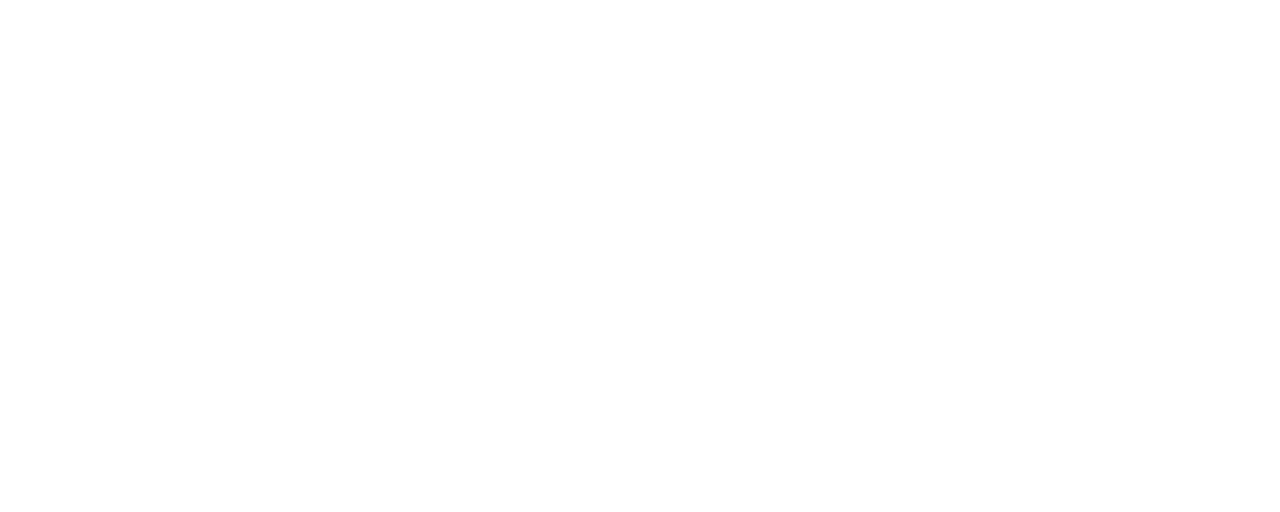
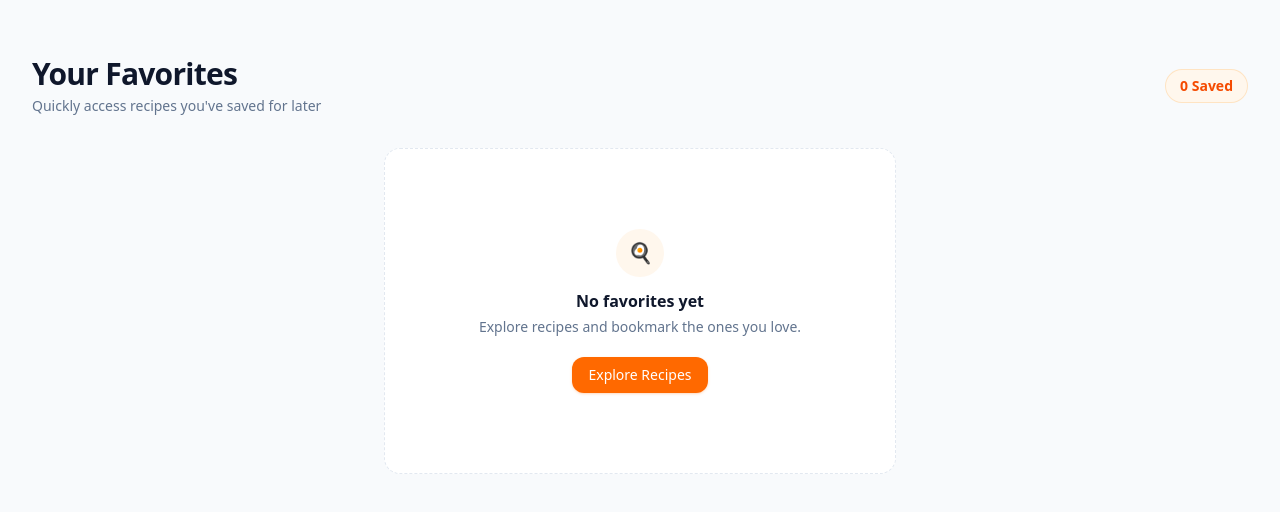
Before and after one commit to Eazybel/Fridge-Stalker, a Next.js app in the folder fridgestalker/: page /favorites in a window 1280 px wide. Shown: the top 512 px of the page. Built offline with nearby package versions, Linux system fonts and the light colour scheme.

Commit message:
feat: enhance FavoritesPage layout and add empty state message

```diff
--- a/fridgestalker/src/app/(routes)/favorites/page.tsx
+++ b/fridgestalker/src/app/(routes)/favorites/page.tsx
@@ -1,49 +1,119 @@
 "use client"
-import {useEffect,useState} from 'react'
+import { useEffect, useState } from 'react'
 import Image from "next/image"
 import Link from "next/link"
 import HeaderFavorite from '@/app/components/Header/HeaderFavorite'
-export default function page() {
-  const [mealIds,setMealIds]=useState<string[]>([])
-  const [mealNames,setMealNames]=useState<string[]>([])
-  const [mealThumbs,setMealThumbs]=useState<string[]>([])
-useEffect(()=>{
-const mealData=Object.keys(localStorage)
-const mealsId:string[]=[]
-const mealsName:string[]=[]
-const mealsThumb:string[]=[]
-mealData.forEach(meal=>{
-  mealsId.push(meal.split(",")[0])
-  mealsName.push(meal.split(",")[1])
-  mealsThumb.push(meal.split(",")[2])
+
+export default function FavoritesPage() {
+  const [mealIds, setMealIds] = useState<string[]>([])
+  const [mealNames, setMealNames] = useState<string[]>([])
+  const [mealThumbs, setMealThumbs] = useState<string[]>([])
+
+  useEffect(() => {
+    const mealData = Object.keys(localStorage)
+    const mealsId: string[] = []
+    const mealsName: string[] = []
+    const mealsThumb: string[] = []
+
+    mealData.forEach(meal => {
+      // Safety check: only parse keys that follow your comma format
+      if (meal.includes(",")) {
+        const parts = meal.split(",")
+        mealsId.push(parts[0])
+        mealsName.push(parts[1])
+        mealsThumb.push(parts[2])
+      }
     })
+
     setMealNames(mealsName)
     setMealIds(mealsId)
     setMealThumbs(mealsThumb)
+  }, [])
 
-},[])
   return (
+    <div className="min-h-screen bg-slate-50 pb-16">
+      <HeaderFavorite />
+
+      <main className="max-w-7xl mx-auto px-4 sm:px-6 lg:px-8 mt-8">
+        {/* Page Header */}
+        <div className="flex items-center justify-between mb-8">
           <div>
-      <HeaderFavorite/>
-        {
-          mealIds.map((meal,index)=>{
-              return  <div key={index}>
+            <h1 className="text-2xl sm:text-3xl font-bold text-slate-900 tracking-tight">
+              Your Favorites
+            </h1>
+            <p className="text-sm text-slate-500 mt-1">
+              Quickly access recipes you&apos;ve saved for later
+            </p>
+          </div>
+          <span className="text-sm font-semibold text-orange-600 bg-orange-50 border border-orange-200/60 px-3.5 py-1.5 rounded-full">
+            {mealIds.length} Saved
+          </span>
+        </div>
+
+        {/* Empty State */}
+        {mealIds.length === 0 ? (
+          <div className="text-center py-20 bg-white rounded-2xl border border-slate-200 border-dashed max-w-lg mx-auto">
+            <div className="w-12 h-12 rounded-full bg-orange-50 flex items-center justify-center text-orange-500 mx-auto mb-3 text-xl font-bold">
+              🍳
+            </div>
+            <h3 className="text-base font-semibold text-slate-900">No favorites yet</h3>
+            <p className="text-sm text-slate-500 mt-1 mb-5">Explore recipes and bookmark the ones you love.</p>
+            <Link
+              href="/"
+              className="inline-flex items-center justify-center px-4 py-2 bg-orange-500 hover:bg-orange-600 text-white font-medium text-sm rounded-xl transition-colors shadow-sm shadow-orange-500/20"
+            >
+              Explore Recipes
+            </Link>
+          </div>
+        ) : (
+          /* Cards Grid */
+          <div className="grid grid-cols-1 sm:grid-cols-2 md:grid-cols-3 lg:grid-cols-4 gap-6">
+            {mealIds.map((meal, index) => {
+              return (
+                <div
+                  key={index}
+                  className="bg-white rounded-2xl shadow-xs border border-slate-200/80 overflow-hidden hover:shadow-md hover:border-orange-200 transition-all flex flex-col justify-between group"
+                >
+                  <div>
+                    {/* Meal Thumbnail */}
+                    <div className="relative h-48 w-full bg-slate-100 overflow-hidden">
+                      {mealThumbs[index] && (
                         <Image
                           src={mealThumbs[index]}
-                       alt="mealThumb"
-                       width={500}
-                       height={500}
+                          alt={mealNames[index] || "Meal Thumbnail"}
+                          fill
+                          sizes="(max-width: 768px) 100vw, (max-width: 1200px) 50vw, 25vw"
+                          className="object-cover group-hover:scale-105 transition-transform duration-300"
                         />
-                        <p>{meal}</p>
-                        <p>{mealNames[index]}</p>
+                      )}
+                    </div>
+
+                    {/* Meal Info */}
+                    <div className="p-5">
+                      <span className="inline-block px-2.5 py-0.5 bg-slate-100 text-slate-600 text-xs font-semibold rounded-md mb-2">
+                        ID: {meal}
+                      </span>
+                      <h2 className="text-base font-bold text-slate-800 line-clamp-2 leading-snug">
+                        {mealNames[index]}
+                      </h2>
+                    </div>
+                  </div>
+
+                  {/* Recipe Link Button */}
+                  <div className="px-5 pb-5 pt-0">
                     <Link
                       href={`/meal/${mealIds[index]}`}
+                      className="flex items-center justify-center w-full py-2.5 px-4 bg-orange-50 hover:bg-orange-500 text-orange-600 hover:text-white font-semibold text-sm rounded-xl transition-all duration-200"
                     >
                       How to do it?
                     </Link>
                   </div>
-          })
-        }
+                </div>
+              )
+            })}
+          </div>
+        )}
+      </main>
     </div>
   )
 }
```
Lines whose indentation alone changed are shown as unchanged.
